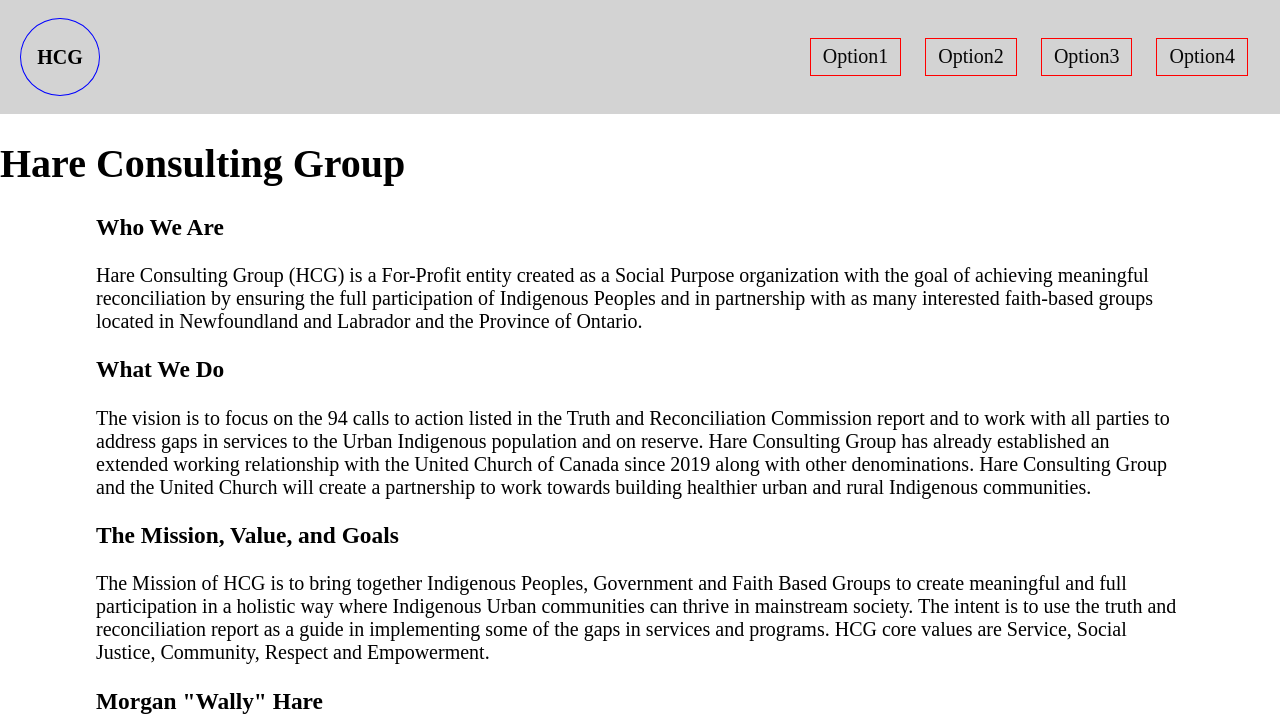
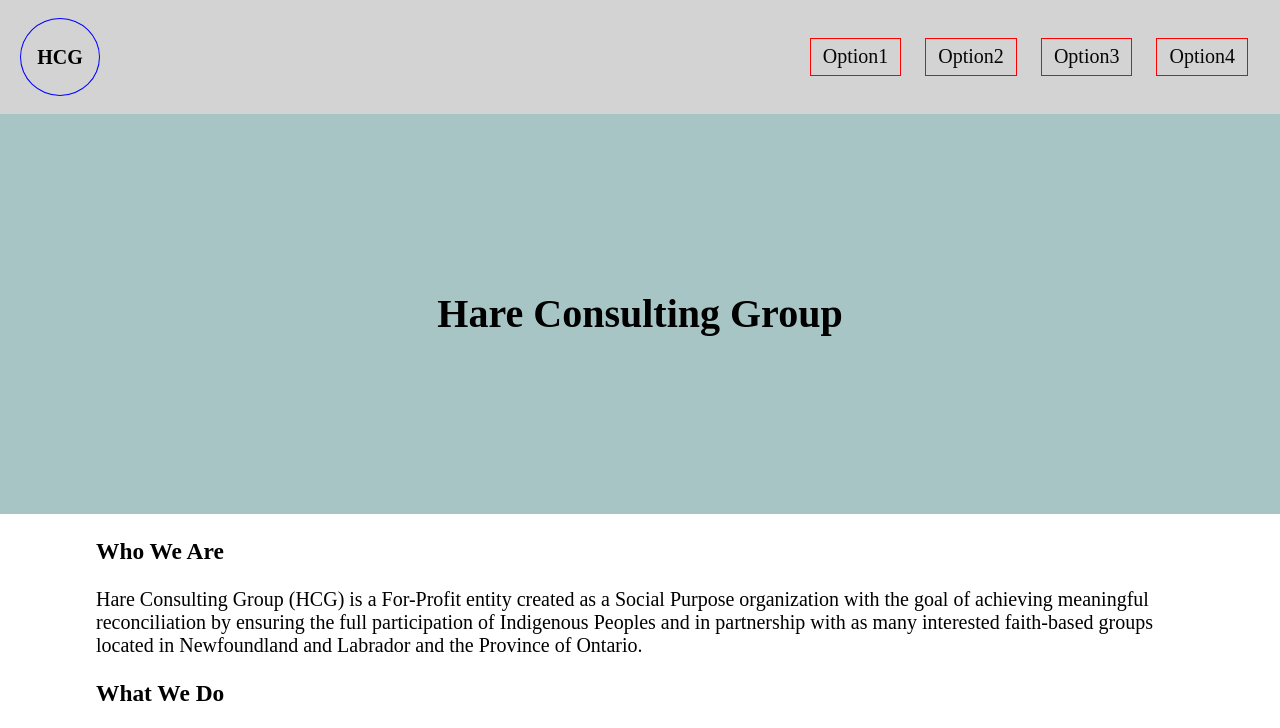
Before and after one commit to L-Saint-A/hareConsultingGroup, a plain HTML site: page index.html in a window 1280 px wide. Shown: the top 728 px of the page. Drawn offline with Linux system fonts and the light colour scheme.

Commit message:
More Top Matters

```diff
--- a/index.html
+++ b/index.html
@@ -20,7 +20,9 @@
                 <li><a href="#">Option4</a></li>
             </ul>
         </nav>
-        <h1>Hare Consulting Group</h1>
+        <div class="mainHeading">
+            <h1>Hare Consulting Group</h1>
+        </div>
     </header>
     <main>
         <div class="wrapper">
--- a/style.css
+++ b/style.css
@@ -55,3 +55,14 @@ header nav ul li {
     padding: 6px 12px;
     margin: 0 12px;
 }
+.mainHeading {
+    background-color: rgb(167, 197, 197);
+    height: 50vh;
+    display: flex;
+    justify-content: center;
+    align-items: center;
+}
+h1 {
+    padding: 0;
+    margin: 0;
+}
```
